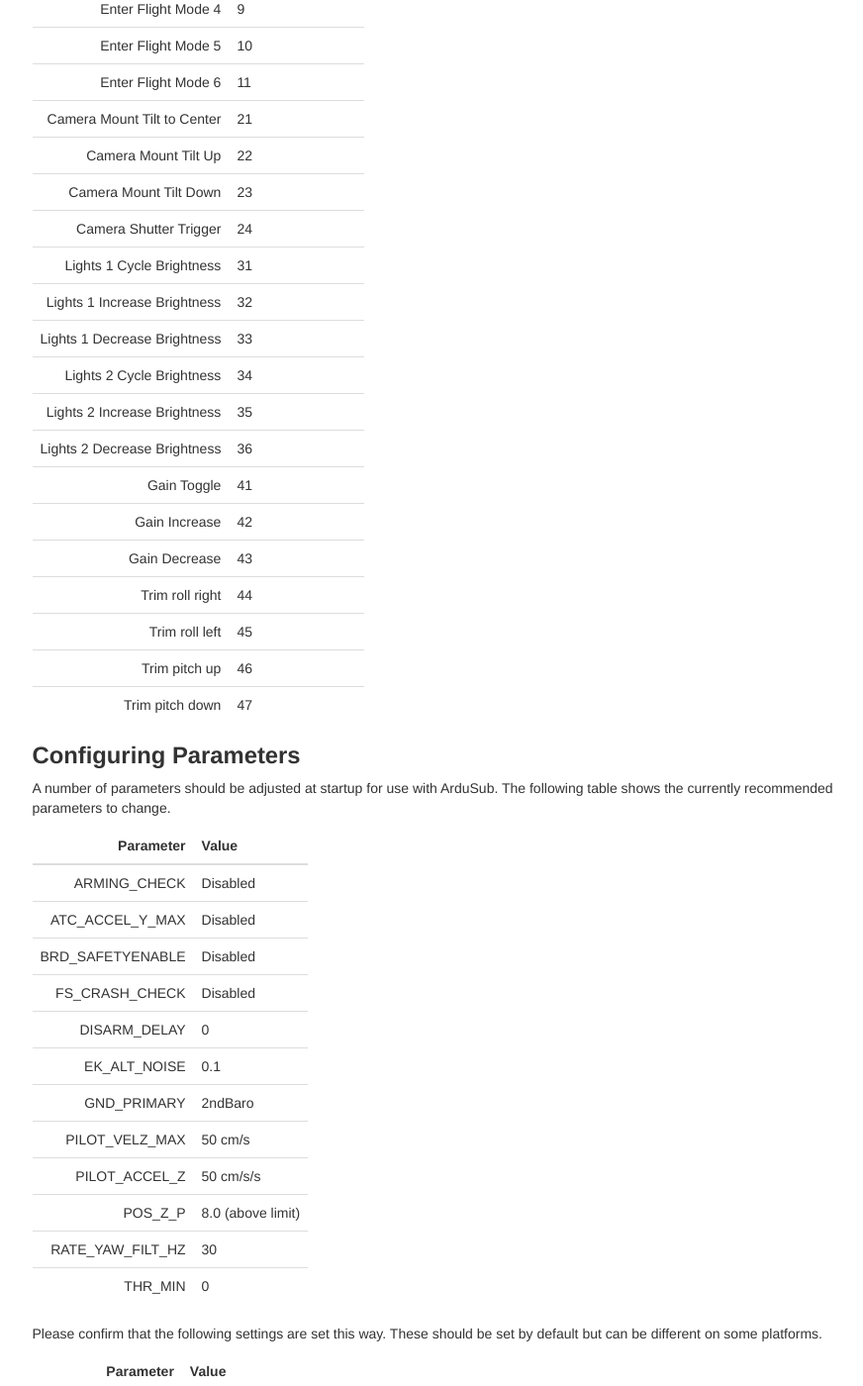
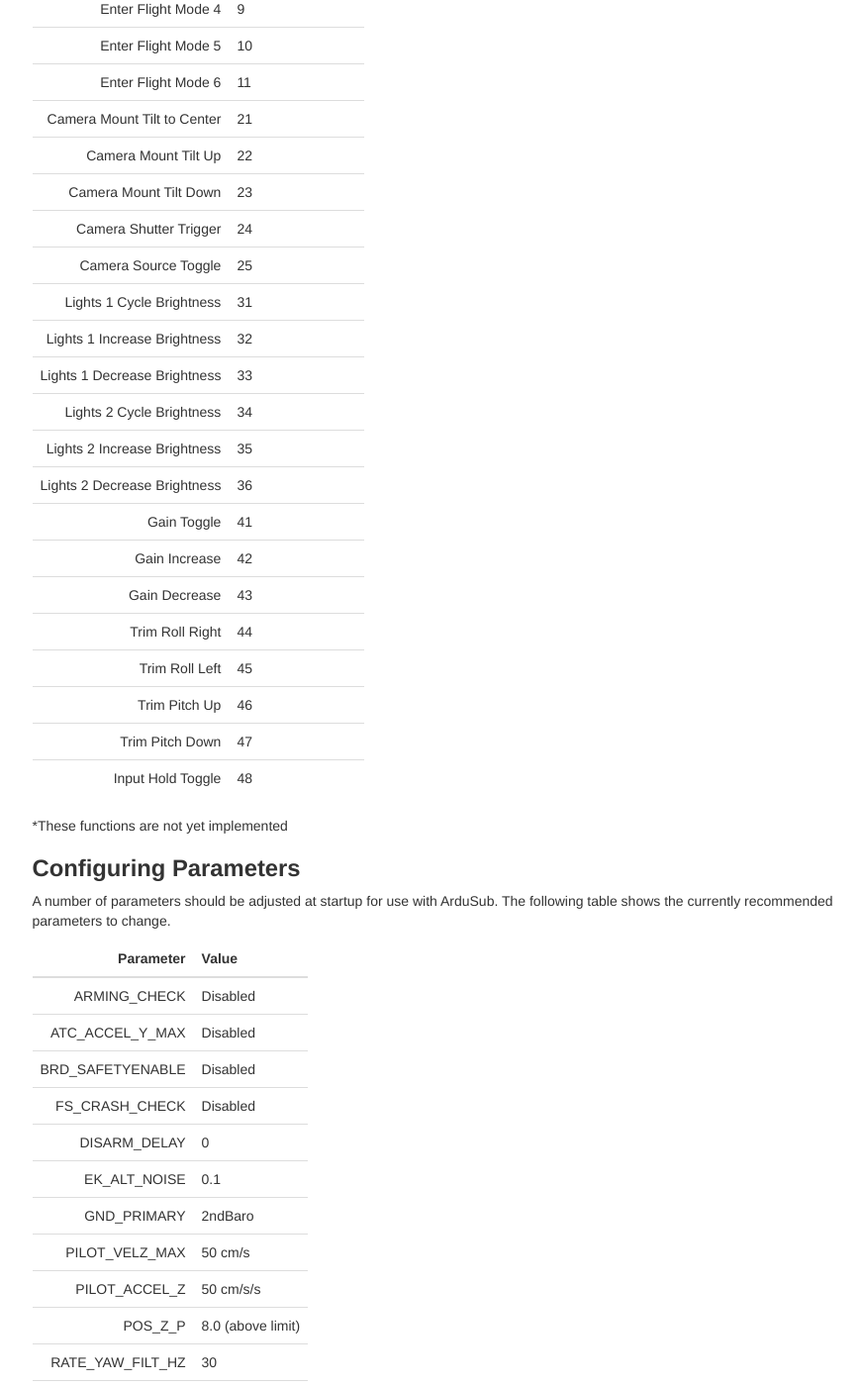
Before and after one commit to bluerobotics/retired-ardusub-docs, a Jekyll site: the page built from pages/initial-setup.md, in a window 1280 px wide and 1400 px high, scrolled down 4748 px. Shown: the whole window at 99% size, without its empty margins (330-1202 px from the left). Built offline with Jekyll 4.4.1, drawn with Linux system fonts in a browser that asks for light colours; nearby versions of some CDN libraries; some web fonts are replaced; comment, search, counter and statistics services are not loaded.

Commit message:
Added new joystick button functions.

```diff
--- a/pages/initial-setup.md
+++ b/pages/initial-setup.md
@@ -162,6 +162,7 @@ The following is a list of functions that can be assigned to buttons:
 | Camera Mount Tilt Up        | 22                   |
 | Camera Mount Tilt Down      | 23                   |
 | Camera Shutter Trigger      | 24                   |
+| Camera Source Toggle        | 25                   |
 | Lights 1 Cycle Brightness   | 31                   |
 | Lights 1 Increase Brightness| 32                   |
 | Lights 1 Decrease Brightness| 33                   |
@@ -171,10 +172,13 @@ The following is a list of functions that can be assigned to buttons:
 | Gain Toggle                 | 41                   |
 | Gain Increase               | 42                   |
 | Gain Decrease               | 43                   |
-| Trim roll right             | 44                   |
-| Trim roll left              | 45                   |
-| Trim pitch up               | 46                   |
-| Trim pitch down             | 47                   |
+| Trim Roll Right             | 44                   |
+| Trim Roll Left              | 45                   |
+| Trim Pitch Up               | 46                   |
+| Trim Pitch Down             | 47                   |
+| Input Hold Toggle           | 48                   |
+
+*These functions are not yet implemented
 
 ## Configuring Parameters
 
```
